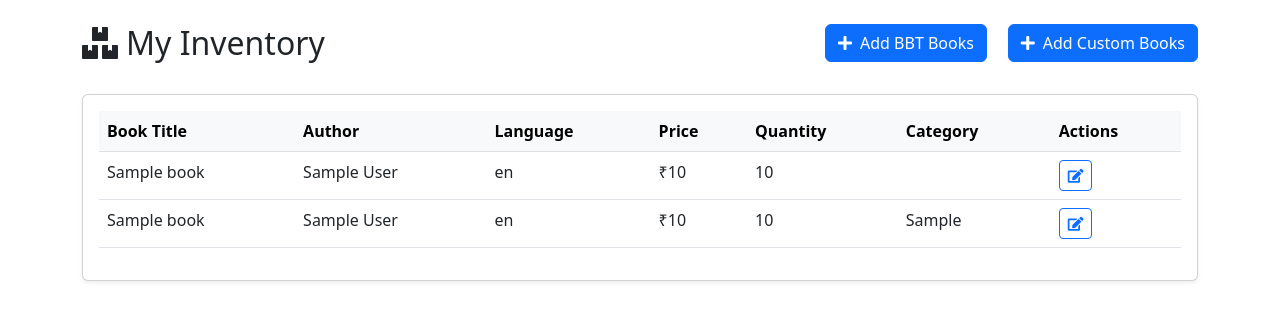
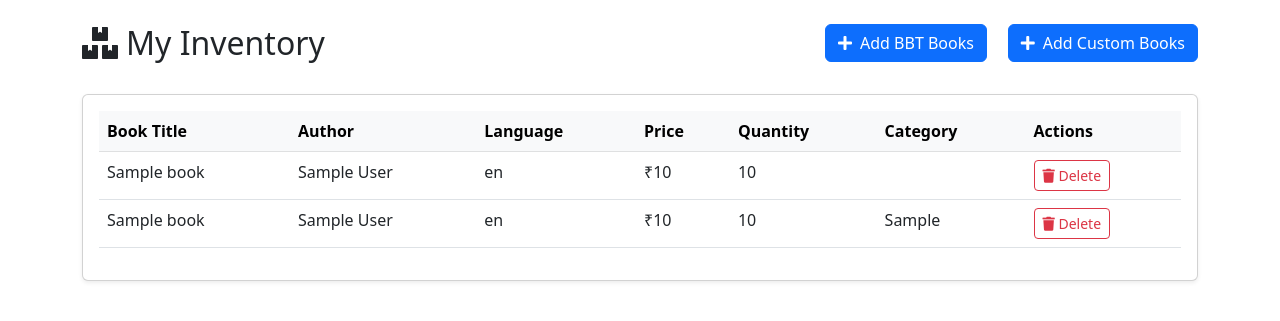
Before and after one commit to Ambuj03/BookStream-System, a Django app: page /home/inventory in a window 1280 px wide. Shown: the part 56-377 px from the top of the page. Run offline with Django 4.2, Linux system fonts and the light colour scheme; a user stored in the database is signed in; tables that the repository leaves empty hold one stand-in row (values such as "Sample post"); some libraries are stand-ins or nearby versions.

```diff
--- a/bm_app/templates/bm_app/inventory.html
+++ b/bm_app/templates/bm_app/inventory.html
@@ -54,9 +54,13 @@ notification. {% endcomment %}
                             <td>{{ item.books_stock }}</td>
                             <td>{{ item.books.book_category}}</td>
                             <td>
-                                <a href="#" class="btn btn-sm btn-outline-primary">
-                                    <i class="fas fa-edit"></i>
-                                </a>
+                                <form method="POST" action="{% url 'delete_book' item.id %}" style="display: inline;"
+                                      onsubmit="return confirm('Are you sure you want to delete this book?');">
+                                    {% csrf_token %}
+                                    <button type="submit" class="btn btn-sm btn-outline-danger">
+                                        <i class="fas fa-trash"></i> Delete
+                                    </button>
+                                </form>
                             </td>
                         </tr>
                         {% endfor %}
@@ -69,9 +73,13 @@ notification. {% endcomment %}
                             <td>{{ item.book_stock }}</td>
                             <td>{{ item.book_category}}</td>
                             <td>
-                                <a href="#" class="btn btn-sm btn-outline-primary">
-                                    <i class="fas fa-edit"></i>
-                                </a>
+                                <form method="POST" action="{% url 'delete_book' item.id %}" style="display: inline;"
+                                      onsubmit="return confirm('Are you sure you want to delete this book?');">
+                                    {% csrf_token %}
+                                    <button type="submit" class="btn btn-sm btn-outline-danger">
+                                        <i class="fas fa-trash"></i> Delete
+                                    </button>
+                                </form>
                             </td>
                         </tr>
                         {% endfor %}
--- a/bm_app/urls.py
+++ b/bm_app/urls.py
@@ -1,5 +1,5 @@
 from django.urls import path
-from .views import inventory_view, main_page, login_page, signup_page, home_page, new_transaction_view, logout_view,books_view, add_books, add_custom_books
+from .views import inventory_view, main_page, login_page, signup_page, home_page, new_transaction_view, logout_view,books_view, add_books, add_custom_books, delete_book
 
 
 urlpatterns = [
@@ -12,5 +12,6 @@ urlpatterns = [
     path('home/inventory/add_books', add_books, name = "add_books"),
     path('home/inventory/add_custom_books', add_custom_books, name = "add_custom_books"),
     path('home/books', books_view, name='books'),
-    path('logout/', logout_view, name='logout')
+    path('logout/', logout_view, name='logout'),
+    path('delete-book/<int:book_id>/', delete_book, name='delete_book'),
 ]
```
Also changed, not shown: bm_app/templates/bm_app/subpage/addBbtBooks.html (+1 -11 lines).
